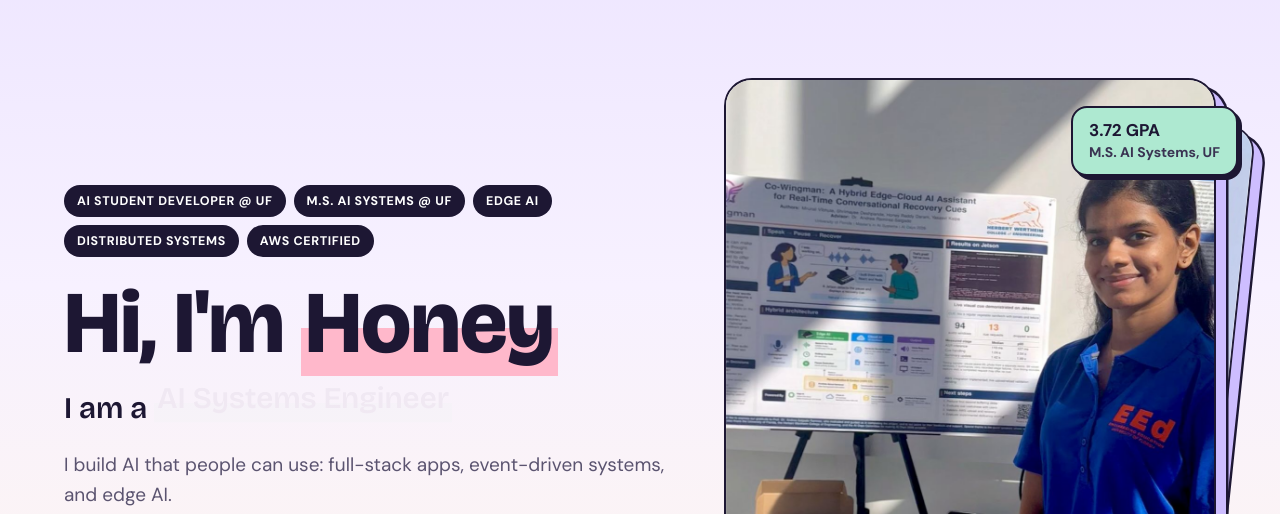
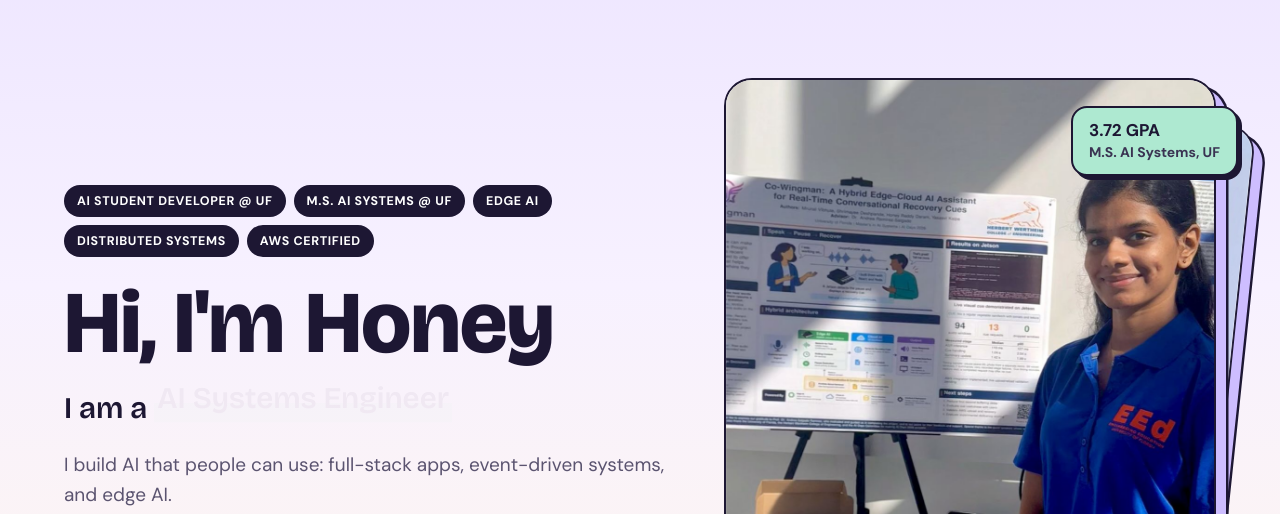
Before and after one commit to honeyreddydaram/Portfoliov1, a plain HTML site: page index.html in a window 1280 px wide. Shown: the part 74-588 px from the top of the page. Drawn offline with nearby package versions, Linux system fonts and the light colour scheme.

Commit message:
Remove pink highlight behind Honey in hero heading

```diff
--- a/index.html
+++ b/index.html
@@ -68,7 +68,7 @@ p{margin:0}
 .hello{display:inline-flex;align-items:center;gap:8px;background:var(--mint);border:var(--bd);border-radius:999px;padding:5px 14px;font-weight:600;font-size:14px}
 .hello i{width:9px;height:9px;border-radius:50%;background:#18A058;border:2px solid var(--ink)}
 .hero h1{font-size:clamp(46px,7vw,88px);margin-top:20px}
-.hero h1 .hl{background:linear-gradient(transparent 55%,var(--pink) 55%);padding:0 4px}
+.hero h1 .hl{padding:0 4px}
 .hero .lead{margin-top:18px;font-size:19px;color:var(--soft);max-width:32em}
 .hero .ctas{display:flex;gap:12px;flex-wrap:wrap;margin-top:26px}
 .portrait{position:relative}
```
